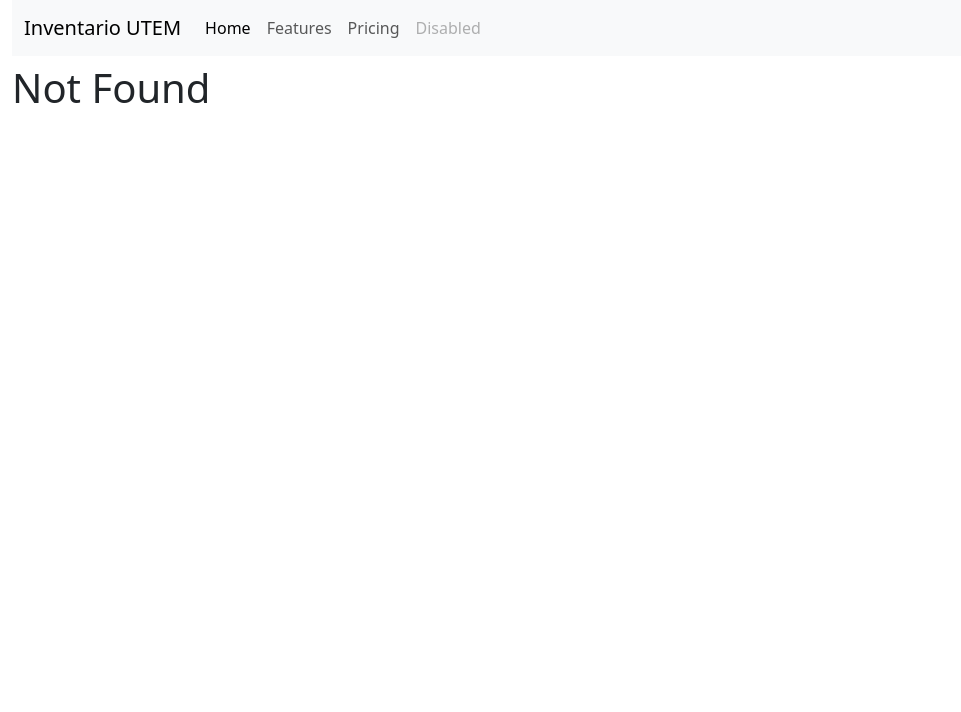
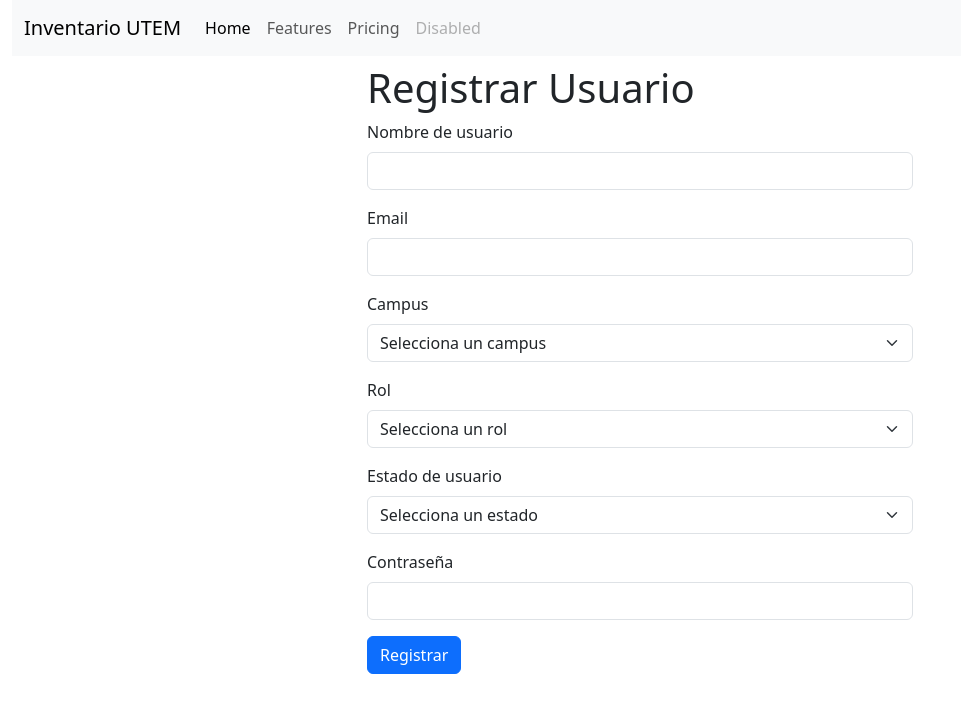
Before and after one commit to risiju2978/Inventario_UTEM, a React (Create React App) app in the folder front/: page /admin/registrar in a window 1280 px wide. Before the commit this address had no page. Shown: the top 712 px of the page, without its empty margins (0-961 px from the left). Built offline with nearby package versions, Linux system fonts and the light colour scheme.

Commit message:
Agregado componente RegistrarUserComponent para el registro de usuarios

```diff
--- a/front/src/App.js
+++ b/front/src/App.js
@@ -4,6 +4,7 @@ import UserComponent from "./components/UserComponent/UserComponent";
 import { MenuComponent } from "./components/NavBarComponent/Menu";
 import ArticuloComponent from "./components/ArticuloComponent/ArticuloComponent";
 import LoginComponent from "./components/LoginComponent/LoginComponent";
+import RegistrarUserComponent from "./components/RegistrarUserComponent/RegistrarUserComponent";
 
 function App() {
   return (
@@ -20,6 +21,7 @@ function App() {
             <Route path="/usuario" element={<UserComponent />}></Route>
             <Route path="/login" element={<LoginComponent />}></Route>
             <Route path="*" element={<h1>Not Found</h1>}></Route>
+            <Route path="/admin/registrar" element={<RegistrarUserComponent />}></Route>
           </Routes>
         </BrowserRouter>
       </div>
--- a/front/src/components/RegistrarUserComponent/RegistrarUserComponent.jsx
+++ b/front/src/components/RegistrarUserComponent/RegistrarUserComponent.jsx
@@ -9,7 +9,75 @@ import React from 'react'
 
 const RegistrarUserComponent = () => {
   return (
-   <></>
+    <div className="container">
+        <div className="row">
+            <div className="col-md-6 offset-md-3">
+            <h1>Registrar Usuario</h1>
+            <form>
+                <div className="mb-3">
+                <label htmlFor="username" className="form-label">
+                    Nombre de usuario
+                </label>
+                <input
+                    type="text"
+                    className="form-control"
+                    id="username"
+                    aria-describedby="emailHelp"
+                />
+                </div>
+                <div className="mb-3">
+                <label htmlFor="email" className="form-label">
+                    Email
+                </label>
+                <input
+                    type="email"
+                    className="form-control"
+                    id="email"
+                    aria-describedby="emailHelp"
+                />
+                </div>
+                <div className="mb-3">
+                <label htmlFor="campus" className="form-label">
+                    Campus
+                </label>
+                <select className="form-select" id="campus">
+                    <option selected>Selecciona un campus</option>
+                </select>
+                </div>
+                <div className="mb-3">
+                <label htmlFor="rol" className="form-label">
+                    Rol
+                </label>
+                <select className="form-select" id="rol">
+                    <option selected>Selecciona un rol</option>
+                </select>
+                </div>
+                <div className="mb-3">
+                <label htmlFor="userState" className="form-label">
+                    Estado de usuario
+                </label>
+                <select className="form-select" id="userState">
+                    <option selected>Selecciona un estado</option>
+                </select>
+                </div>
+                <div className="mb-3">
+                <label htmlFor="password" className="form-label">
+                    Contraseña
+                </label>
+                <input
+                    type="password"
+                    className="form-control"
+                    id="password"
+                />
+                </div>
+                <button type="submit" className="btn btn-primary">
+                Registrar
+                </button>
+            </form>
+            </div>
+        </div>
+    </div>
+
   )
 }
 
```
